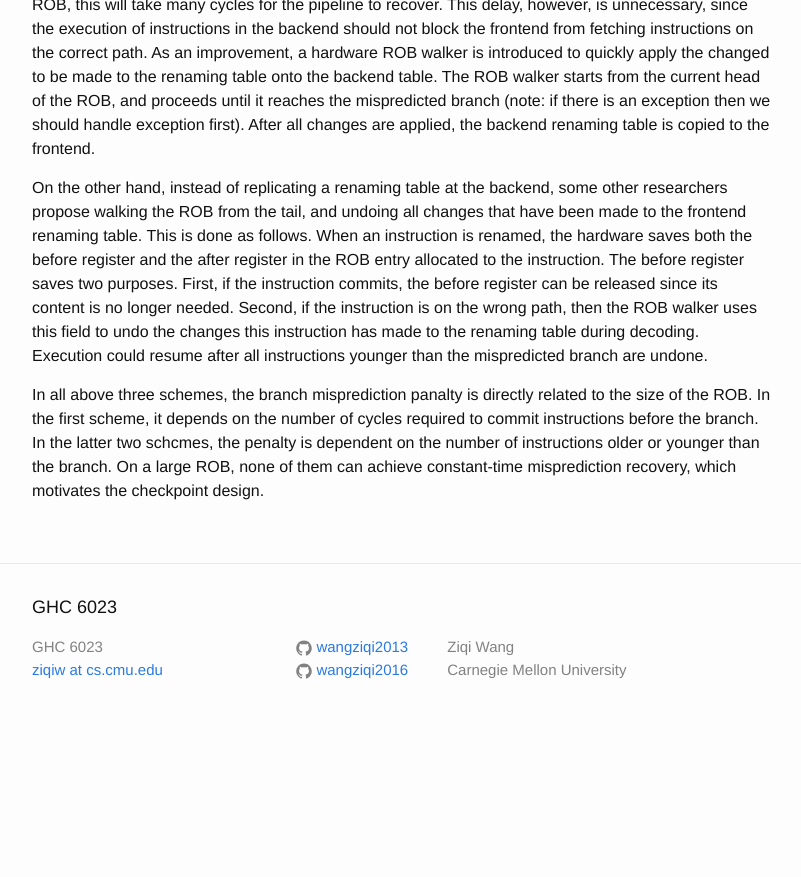
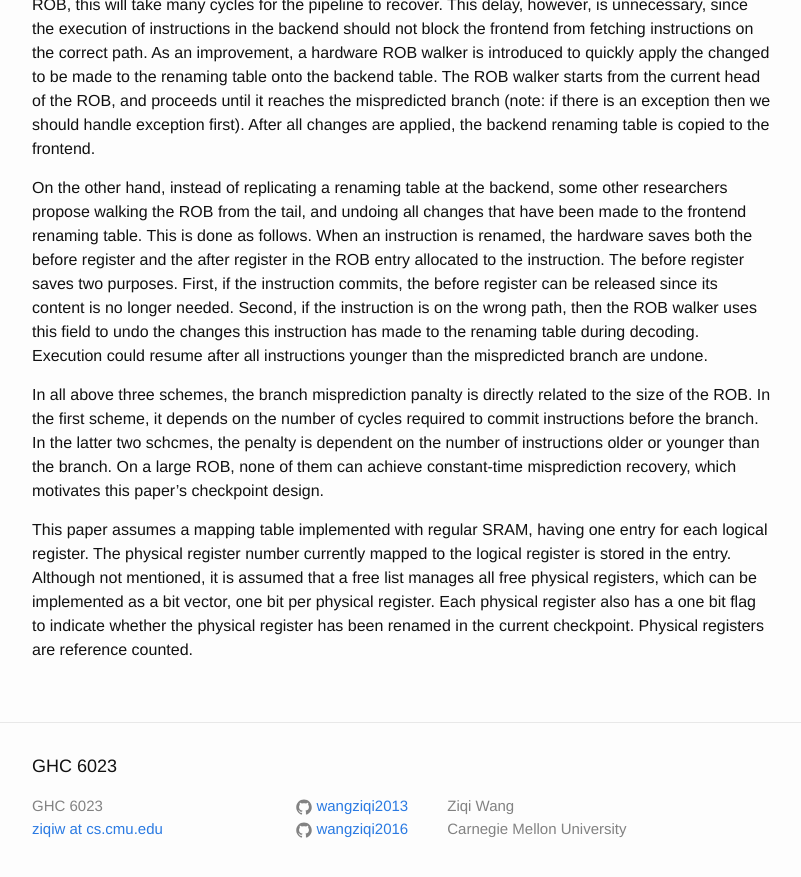
Before and after one commit to wangziqi2013/wangziqi2013.github.io, a Jekyll site: the page built from _posts/2019-09-12-checkpoint-processing-and-recovery.markdown, in a window 1280 px wide and 900 px high, scrolled down 1267 px. Shown: the top 877 px of the window, without its empty margins (238-1039 px from the left). Built offline with Jekyll 4.4.1, drawn with Linux system fonts in a browser that asks for light colours; before the commit the page ends 2008 px from its top, so only the background shows below that.

Commit message:
Adding assumption

```diff
--- a/_posts/2019-09-12-checkpoint-processing-and-recovery.markdown
+++ b/_posts/2019-09-12-checkpoint-processing-and-recovery.markdown
@@ -56,4 +56,10 @@ resume after all instructions younger than the mispredicted branch are undone.
 In all above three schemes, the branch misprediction panalty is directly related to the size of the ROB. In the first scheme,
 it depends on the number of cycles required to commit instructions before the branch. In the latter two schcmes, the penalty is
 dependent on the number of instructions older or younger than the branch. On a large ROB, none of them can achieve constant-time
-misprediction recovery, which motivates the checkpoint design.
+misprediction recovery, which motivates this paper's checkpoint design.
+
+This paper assumes a mapping table implemented with regular SRAM, having one entry for each logical register. The physical
+register number currently mapped to the logical register is stored in the entry. Although not mentioned, it is assumed
+that a free list manages all free physical registers, which can be implemented as a bit vector, one bit per physical
+register. Each physical register also has a one bit flag to indicate whether the physical register has been renamed
+in the current checkpoint. Physical registers are reference counted.
```
